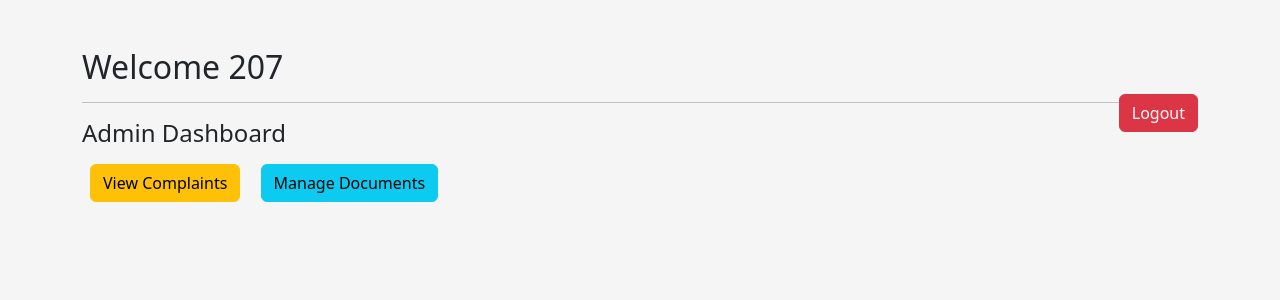
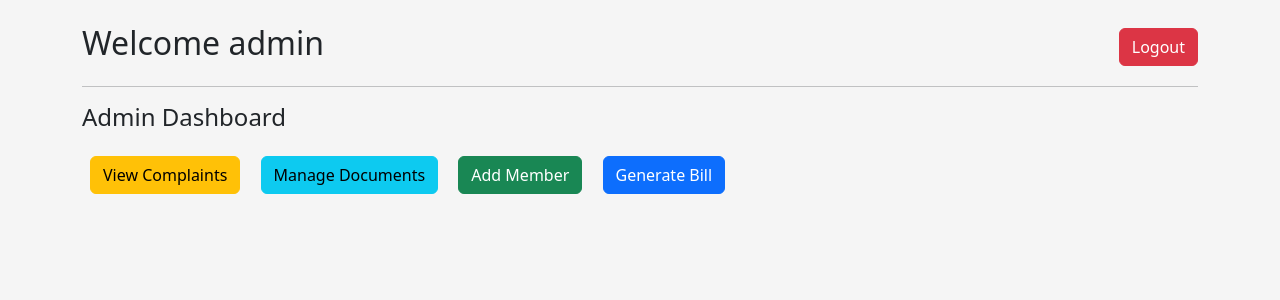
Before and after one commit to untddanny/Langchain-RAG-Based-Society-Management-APP, a Flask app: page /dashboard in a window 1280 px wide. Shown: the top 300 px of the page. Run offline with Flask 3, Linux system fonts and the light colour scheme; a user stored in the database is signed in.

Commit message:
Added database integration, member login, and billing system

```diff
--- a/app.py
+++ b/app.py
@@ -1,8 +1,15 @@
 from flask import Flask, render_template, request, redirect, url_for, session
+from models import db, Member, Bill
 
 app = Flask(__name__)
 app.secret_key = "secretkey"
 
+app.config['SQLALCHEMY_DATABASE_URI'] = 'sqlite:///society.db'
+app.config['SQLALCHEMY_TRACK_MODIFICATIONS'] = False
+
+db.init_app(app)
+with app.app_context():
+    db.create_all()
 # Dummy users
 users = {
     "admin": "admin123",
@@ -15,11 +22,21 @@ def login():
         username = request.form["username"]
         password = request.form["password"]
 
-        if username in users and users[username] == password:
-            session["user"] = username
+        # Admin login
+        if username == "admin" and password == "admin123":
+            session["user"] = "admin"
             return redirect(url_for("dashboard"))
-        else:
-            return render_template("login.html", error="Invalid Credentials")
+
+        # Member login (DB)
+        member = Member.query.filter_by(username=username, password=password).first()
+
+        if member:
+            session["user"] = "member"
+            session["member_id"] = member.id
+            session["member_name"] = member.name
+            return redirect(url_for("dashboard"))
+
+        return render_template("login.html", error="Invalid Credentials")
 
     return render_template("login.html")
 
@@ -32,9 +49,10 @@ def dashboard():
 
 
 # ---------- MEMBER ROUTES ----------
-@app.route("/pay-bills")
-def pay_bills():
-    return render_template("pay_bills.html")
+@app.route("/bills")
+def bills():
+    members = Member.query.all()
+    return render_template("bills.html", members=members)
 
 @app.route("/complaints")
 def complaints():
@@ -60,6 +78,71 @@ def logout():
     session.pop("user", None)
     return redirect(url_for("login"))
 
+@app.route("/add-member", methods=["GET", "POST"])
+def add_member():
+    if request.method == "POST":
+        name = request.form.get("name")
+        flat = request.form.get("flat")
+        phone = request.form.get("phone")
+
+        print("Received:", name, flat, phone)
+
+        # Check duplicate
+        existing = Member.query.filter_by(flat_number=flat).first()
+        if existing:
+            return "Flat already exists"
+
+        member = Member(
+            name=name,
+            flat_number=flat,
+            phone=phone,
+            username=flat,
+            password="1234"
+        )
+
+        db.session.add(member)
+        db.session.commit()
+
+        print("Member added successfully!")
+
+        return redirect(url_for("dashboard"))
+
+    return render_template("add_member.html")
+
+@app.route("/generate-bill", methods=["GET", "POST"])
+def generate_bill():
+    if request.method == "POST":
+        member_id = request.form["member_id"]
+        month = request.form["month"]
+        year = int(request.form["year"])
+
+        parking = float(request.form["parking"])
+        water = float(request.form["water"])
+        electricity = float(request.form["electricity"])
+        security = float(request.form["security"])
+
+        total = parking + water + electricity + security
+
+        bill = Bill(
+            member_id=member_id,
+            month=month,
+            year=year,
+            parking=parking,
+            water=water,
+            electricity=electricity,
+            security=security,
+            total_amount=total,
+            balance_amount=total,
+            status="unpaid"
+        )
+
+        db.session.add(bill)
+        db.session.commit()
+
+        return redirect(url_for("dashboard"))
+
+    members = Member.query.all()
+    return render_template("generate_bill.html", members=members)
 
 if __name__ == "__main__":
     app.run(debug=True, port=5050)
--- a/templates/dashboard.html
+++ b/templates/dashboard.html
@@ -2,31 +2,40 @@
 <html>
 <head>
     <title>Dashboard</title>
+
     <link href="https://cdn.jsdelivr.net/npm/bootstrap@5.3.0/dist/css/bootstrap.min.css" rel="stylesheet">
 </head>
 
 <body style="background:#f5f5f5;">
 
-<div class="container mt-5">
+<div class="container mt-4">
 
-    <h2>Welcome {{ user }}</h2>
-
-    <a href="/logout" class="btn btn-danger float-end">Logout</a>
+    <!-- Top Bar -->
+    <div class="d-flex justify-content-between align-items-center">
+        <h2>Welcome {{ user }}</h2>
+        <a href="/logout" class="btn btn-danger">Logout</a>
+    </div>
 
     <hr>
 
     {% if user == "member" %}
         <h4>Member Dashboard</h4>
 
-        <a href="/pay-bills" class="btn btn-primary m-2">Pay Bills</a>
-        <a href="/complaints" class="btn btn-warning m-2">Raise Complaint</a>
-        <a href="/chatbot" class="btn btn-success m-2">AI Chatbot</a>
+        <div class="mt-3">
+            <a href="/bills" class="btn btn-primary m-2">Pay Bills</a>
+            <a href="/complaints" class="btn btn-warning m-2">Raise Complaint</a>
+            <a href="/chatbot" class="btn btn-success m-2">AI Chatbot</a>
+        </div>
 
     {% else %}
         <h4>Admin Dashboard</h4>
 
-        <a href="/admin-complaints" class="btn btn-warning m-2">View Complaints</a>
-        <a href="/admin-docs" class="btn btn-info m-2">Manage Documents</a>
+        <div class="mt-3">
+            <a href="/admin-complaints" class="btn btn-warning m-2">View Complaints</a>
+            <a href="/admin-docs" class="btn btn-info m-2">Manage Documents</a>
+            <a href="/add-member" class="btn btn-success m-2">Add Member</a>
+            <a href="/generate-bill" class="btn btn-primary m-2">Generate Bill</a>
+        </div>
     {% endif %}
 
 </div>
```
Also changed, not shown: models.py (added, +32 -0 lines), templates/add_member.html (added, +23 -0 lines), templates/bills.html (+19 -21 lines), templates/generate_bill.html (added, +24 -0 lines), templates/login.html (+7 -19 lines), instance/society.db (added).
